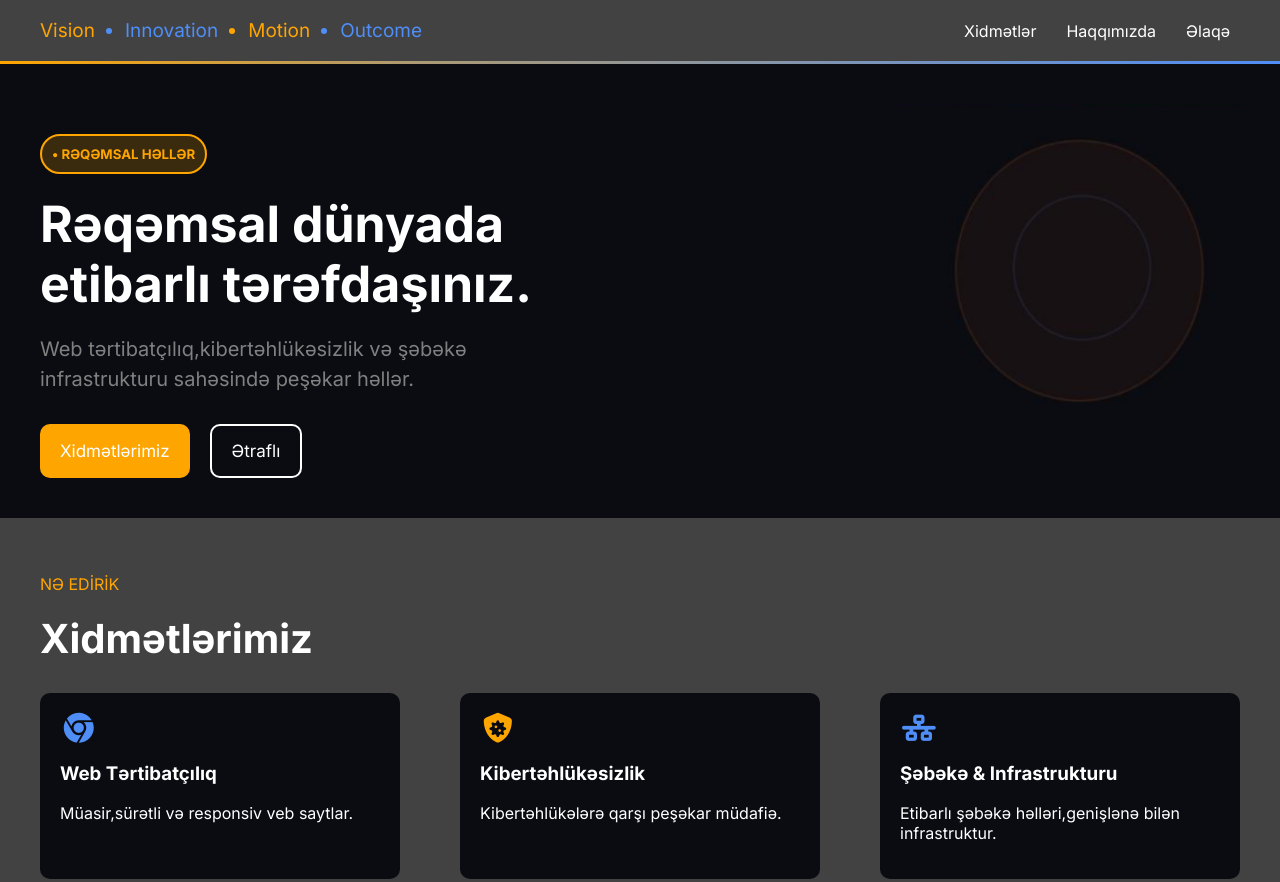
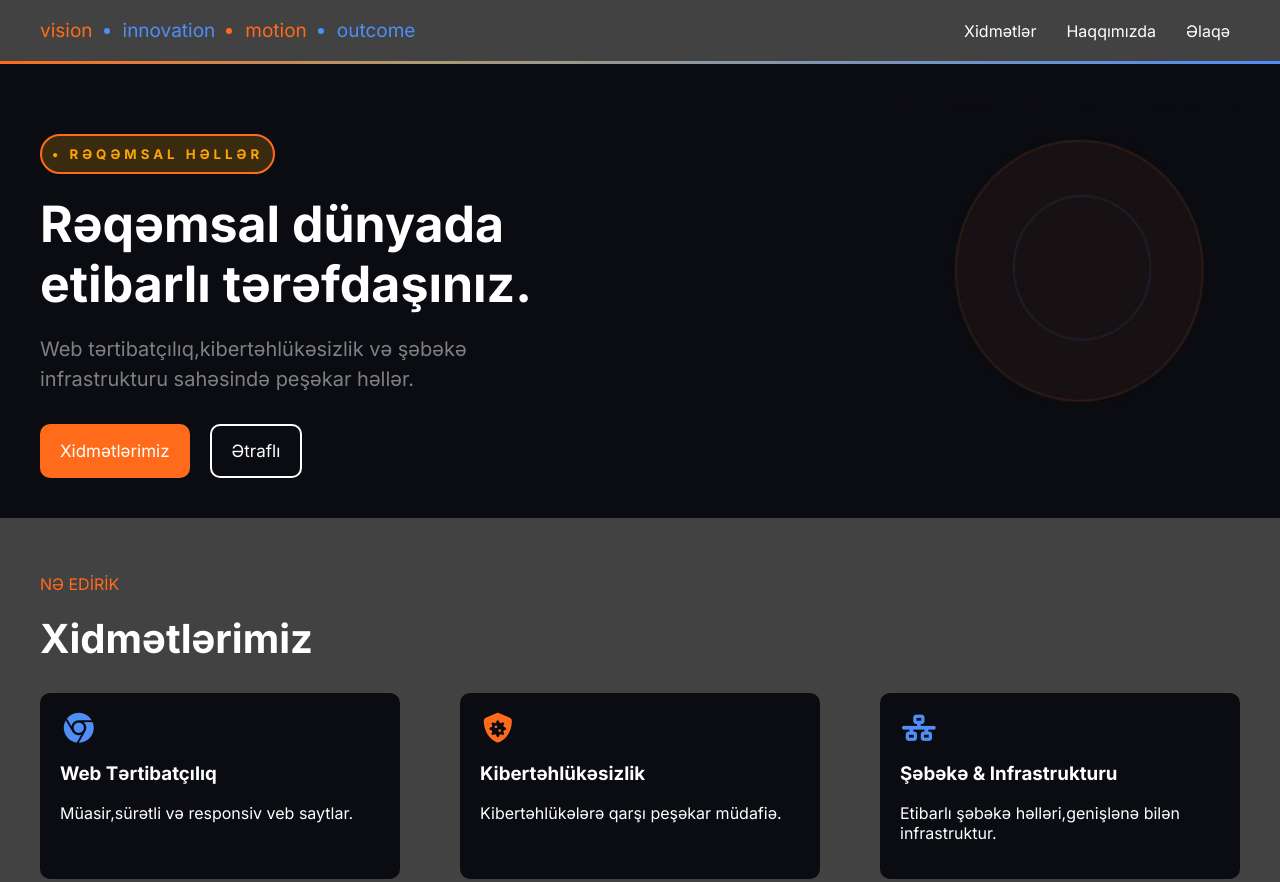
Before and after one commit to Sebuhi28/V-I-M-O, a plain HTML site: page index.html in a window 1280 px wide. Shown: the top 882 px of the page. Drawn offline with Linux system fonts and the light colour scheme.

Commit message:
fixed errors

```diff
--- a/index.html
+++ b/index.html
@@ -20,10 +20,10 @@
     <header>
         <nav>
             <ul class="logoUl">
-                <li class="visionOrange">Vision</li>
-                <li class="innovationBlue">Innovation</li>
-                <li class="motionOrange">Motion</li>
-                <li class="outcomeBlue">Outcome</li>
+                <li class="visionOrange">vision</li>
+                <li class="innovationBlue">innovation</li>
+                <li class="motionOrange">motion</li>
+                <li class="outcomeBlue">outcome</li>
             </ul>
             <ul class="menuUl">
                 <li><a href="#">Xidmətlər</a></li>
--- a/style.css
+++ b/style.css
@@ -23,7 +23,7 @@ nav {
 }
 
 .visionOrange {
-    color: orange;
+    color: #ff6b1a;
     list-style: none;
 }
 
@@ -32,7 +32,7 @@ nav {
 }
 
 .motionOrange {
-    color: orange;
+    color: #ff6b1a;
 }
 
 .outcomeBlue {
@@ -52,12 +52,12 @@ nav {
 }
 
 .menuUl li a:hover {
-    color: orange;
+    color: #ff6b1a;
 }
 
 hr {
-    background: #FFA500;
-    background: linear-gradient(90deg, rgba(255, 165, 0, 1) 0%, rgba(171, 154, 117, 1) 33%, rgba(79, 142, 247, 1) 100%);
+    background: #ff6b1a;
+    background: linear-gradient(90deg, #ff6b1a 0%, rgba(171, 154, 117, 1) 33%, rgba(79, 142, 247, 1) 100%);
     margin: 0;
     height: 3px;
     border: none;
@@ -79,10 +79,11 @@ hr {
     color: orange;
     margin: 0;
     padding: 10px;
-    border: 2px solid orange;
+    border: 2px solid #ff6b1a;
     background-color: rgba(255, 165, 0, 0.2);
     border-radius: 30px;
     width: fit-content;
+    letter-spacing: 4px;
 }
 
 .mainSection h1 {
@@ -110,7 +111,7 @@ hr {
 .servicesBtn {
     padding: 15px 20px;
     font-size: 17px;
-    background-color: orange;
+    background-color: #ff6b1a;
     border: none;
     color: white;
     border-radius: 10px;
@@ -141,7 +142,7 @@ hr {
 }
 
 .whatWeDo {
-    color: orange;
+    color: #ff6b1a;
 }
 
 .servicesH1 {
@@ -163,7 +164,7 @@ hr {
 
 .cyberCard i {
     font-size: 30px;
-    color: orange;
+    color: #ff6b1a;
 }
 
 .networkCard i {
@@ -195,7 +196,7 @@ footer {
 .rightFoot button {
     padding: 15px 20px;
     font-size: 17px;
-    background-color: orange;
+    background-color: #ff6b1a;
     border: none;
     color: white;
     border-radius: 10px;
```
